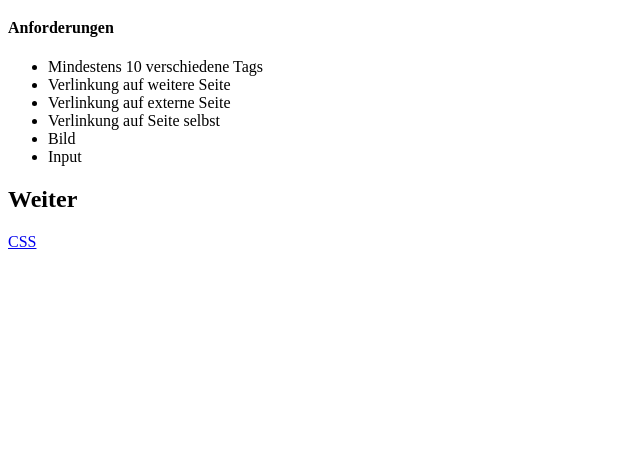
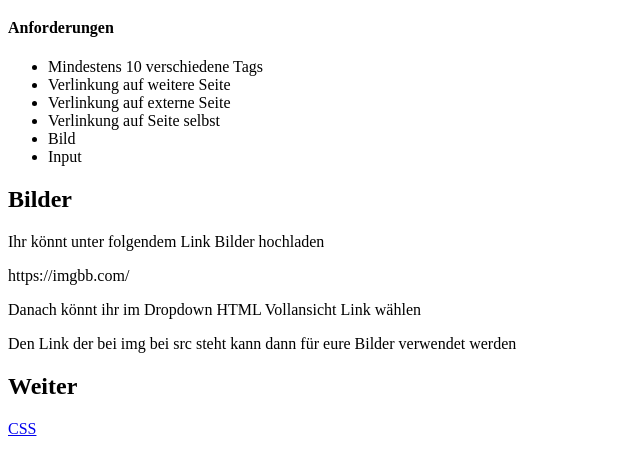
Before and after one commit to SorayaFerdani/ah-oh-html-css-tutorial, a plain HTML site: page exercise.html in a window 1280 px wide. Shown: the part 91-566 px from the top of the page, without its empty margins (0-640 px from the left). Drawn offline with Linux system fonts and the light colour scheme.

Commit message:
1 file modified

```diff
--- a/exercise.html
+++ b/exercise.html
@@ -19,6 +19,12 @@
 		<li>Input</li>
 	</ul>
 
+  <h2>Bilder</h2>
+  <p>Ihr könnt unter folgendem Link Bilder hochladen</p>
+  <p>https://imgbb.com/</p>
+  <p>Danach könnt ihr im Dropdown HTML Vollansicht Link wählen</p>
+  <p>Den Link der bei img bei src steht kann dann für eure Bilder verwendet werden</p>
+
 	<h2>Weiter</h2>
 	<a href="/css.html">CSS</a>
 
```
